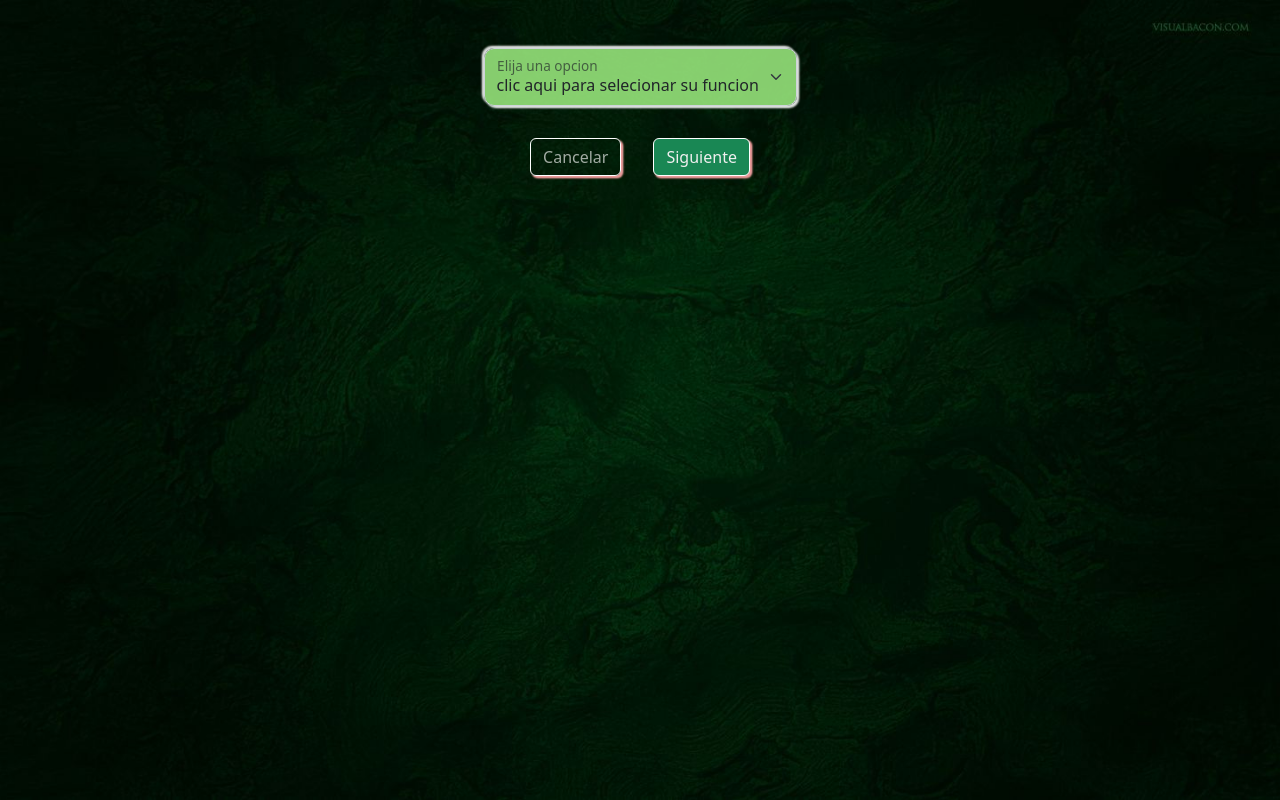
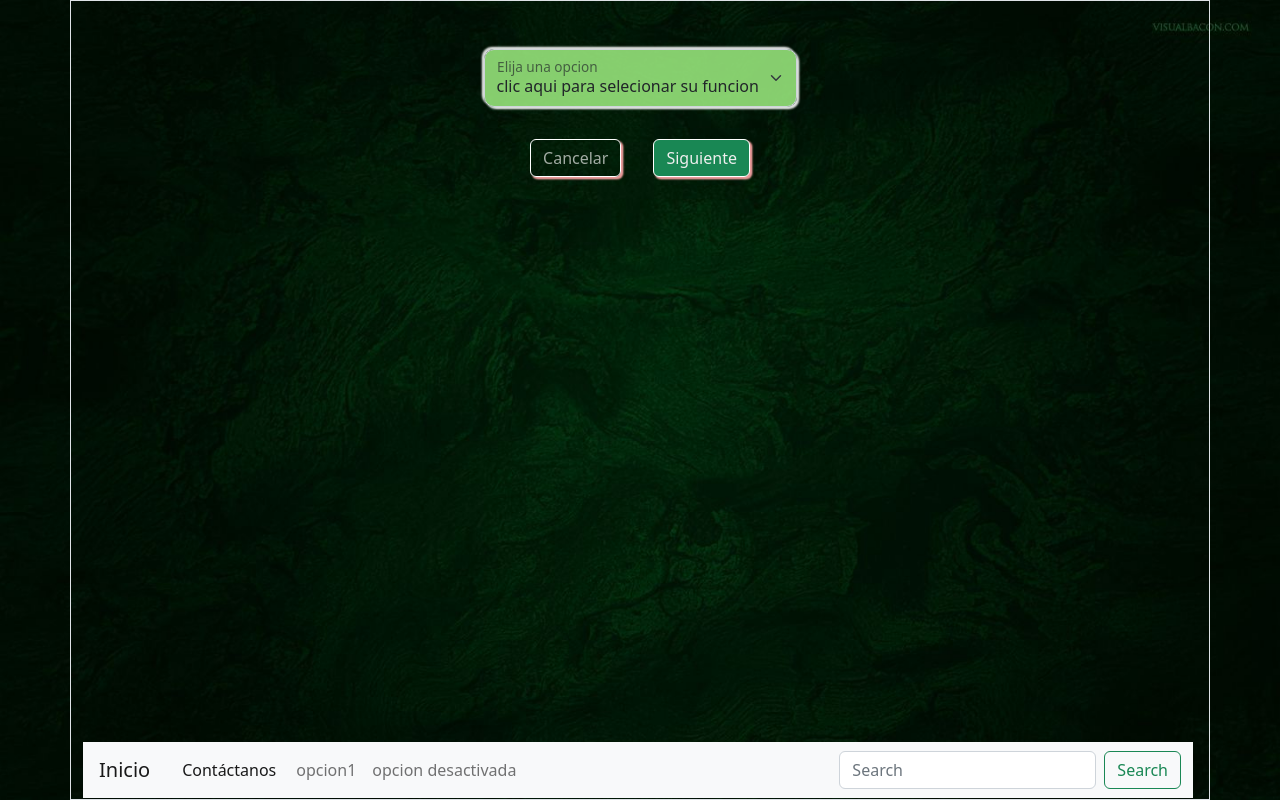
Before and after one commit to Travi995/Proyecto-Tienda, a website: page public/src/html/seleccion.html in a window 1280 px wide. Drawn offline with Linux system fonts and the light colour scheme.

Commit message:
JTB: Barra de Menu Iniciada

```diff
--- a/public/src/html/seleccion.html
+++ b/public/src/html/seleccion.html
@@ -15,12 +15,12 @@
 
 <body class="vw-100">
     <div>
-        <div class="vw-100 vh-100 container" id="cuerpo">
+        <div class="vw-100 vh-100 container border" id="cuerpo">
 
             <div class="  d-flex justify-content-center ">
-                <div class="form-floating mt-5" id="barra" >
-                    <select id="seleccionar" class="form-select"  aria-label="Floating label select example">
-                        <option  id="opcion0" selected>clic aqui para selecionar su funcion</option>
+                <div class="form-floating mt-5" id="barra">
+                    <select id="seleccionar" class="form-select" aria-label="Floating label select example">
+                        <option id="opcion0" selected>clic aqui para selecionar su funcion</option>
                         <option value="1">Vendedor</option>
                         <option value="2">Comprador</option>
 
@@ -31,6 +31,38 @@
             <div id=" " class="d-flex justify-content-center mt-3">
                 <button type="button" class="btn btn-outline-danger btn-md m-3" id="atras">cancelar</button>
                 <button type="button" class="btn btn-success m-3" id="adelante">Siguiente</button>
+            </div>
+
+            <div class="d-flex " id="menu">
+                <footer class="" >
+                    <nav class="navbar navbar-expand-lg navbar-light bg-light">
+                        <div class="container-fluid ms-1">
+                            <a class="navbar-brand" href="./Inicio.html">Inicio</a>
+                            <button class="navbar-toggler" type="button" data-bs-toggle="collapse" data-bs-target="#navbarSupportedContent" aria-controls="navbarSupportedContent" aria-expanded="false" aria-label="Toggle navigation">
+                                <span class="navbar-toggler-icon"></span>
+                            </button>
+                            <div class="collapse navbar-collapse ms-2" id="navbarSupportedContent">
+                                <ul class="navbar-nav me-auto mb-2 mb-lg-0">
+                                    <li class="nav-item">
+                                        <a class="nav-link active" aria-current="page" href="#">Contáctanos</a>
+                                    </li>
+                                    <li class="nav-item ms-1">
+                                        <a class="nav-link" href="#">opcion1</a>
+                                    </li>
+
+                                    </li>
+                                    <li class="nav-item">
+                                        <a class="nav-link " >opcion desactivada</a>
+                                    </li>
+                                </ul>
+                                <form class="d-flex">
+                                    <input class="form-control me-2" type="search" placeholder="Search" aria-label="Search">
+                                    <button class="btn btn-outline-success" type="submit">Search</button>
+                                </form>
+                            </div>
+                        </div>
+                    </nav>
+                </footer>
             </div>
         </div>
 
```
